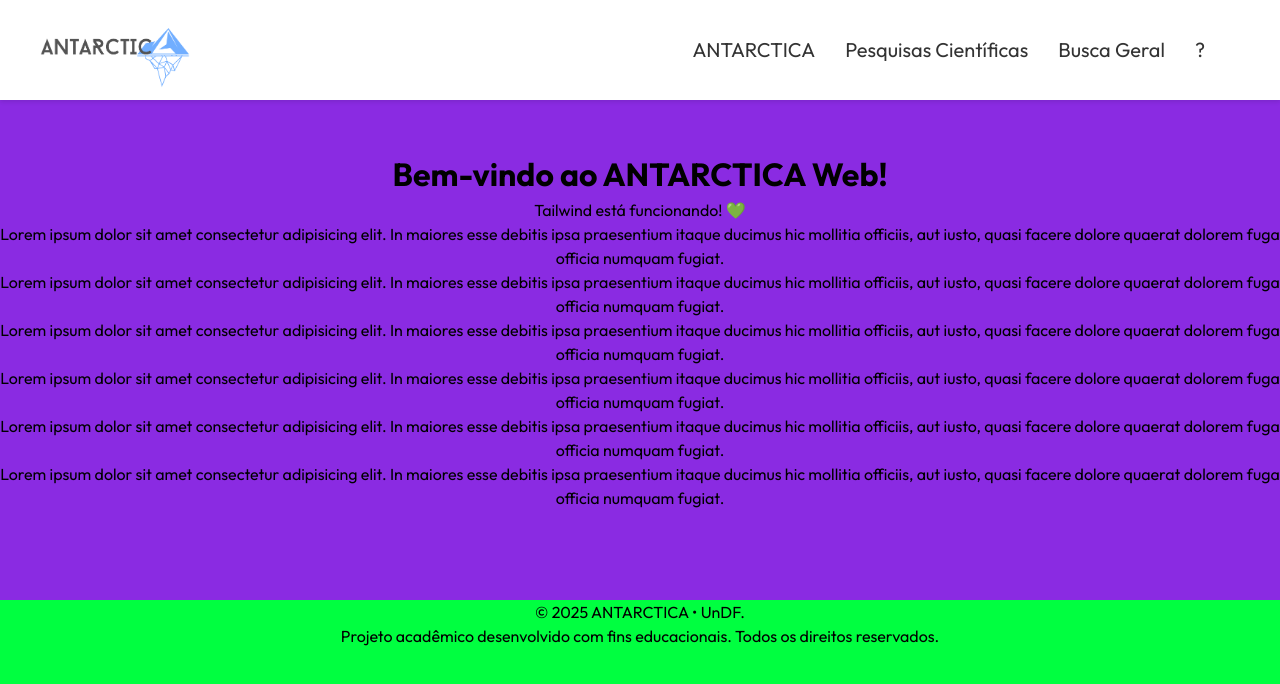
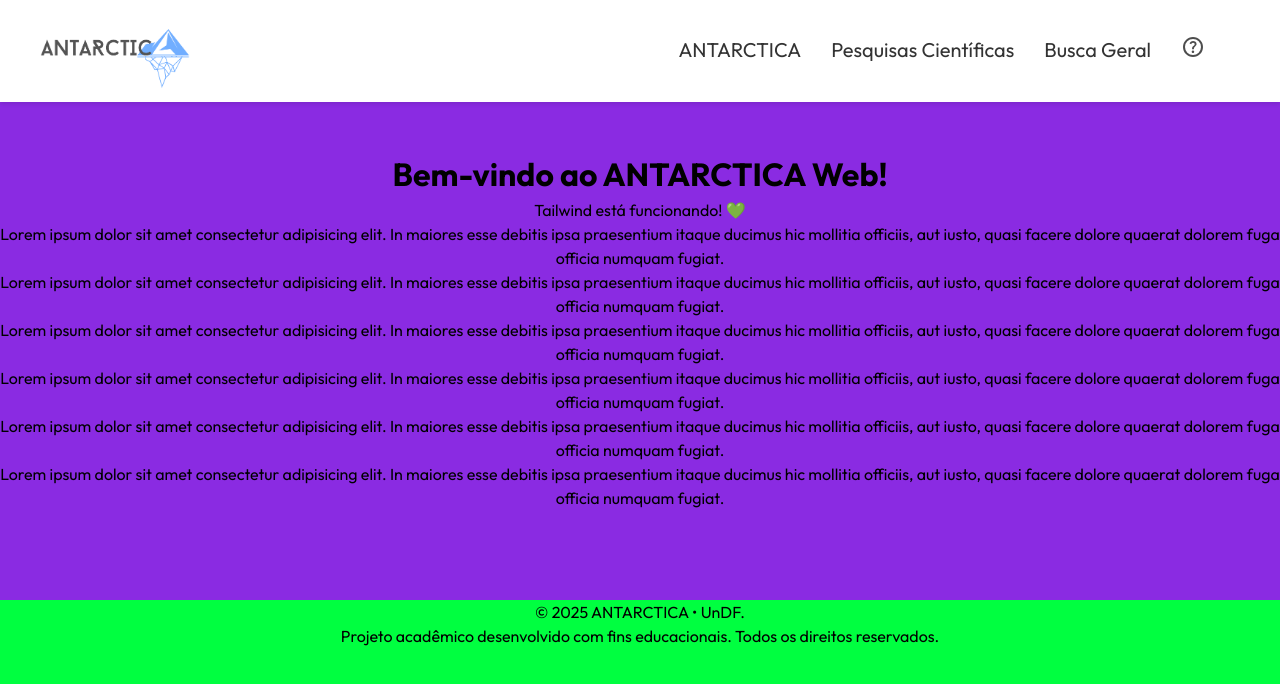
Before and after one commit to ANTARCTICA-UnDF/ANTARCTICA_Web, a React (Vite) app: page / in a window 1280 px wide. Shown: the top 684 px of the page. Built offline with nearby package versions, Linux system fonts and the light colour scheme.

Commit message:
Icon navbar

```diff
--- a/src/components/Navbar/Navbar.jsx
+++ b/src/components/Navbar/Navbar.jsx
@@ -14,7 +14,7 @@
         <li><a href="#about">ANTARCTICA</a></li>
         <li><a href="#services">Pesquisas Científicas</a></li>
         <li><a href="#">Busca Geral</a></li>
-        <li><a href="#contact">?</a></li>
+        <li><a href="#contact"><svg xmlns="http://www.w3.org/2000/svg" height="24px" viewBox="0 -960 960 960" width="24px" fill="#4D4D4D"><path d="M478-240q21 0 35.5-14.5T528-290q0-21-14.5-35.5T478-340q-21 0-35.5 14.5T428-290q0 21 14.5 35.5T478-240Zm-36-154h74q0-33 7.5-52t42.5-52q26-26 41-49.5t15-56.5q0-56-41-86t-97-30q-57 0-92.5 30T342-618l66 26q5-18 22.5-39t53.5-21q32 0 48 17.5t16 38.5q0 20-12 37.5T506-526q-44 39-54 59t-10 73Zm38 314q-83 0-156-31.5T197-197q-54-54-85.5-127T80-480q0-83 31.5-156T197-763q54-54 127-85.5T480-880q83 0 156 31.5T763-763q54 54 85.5 127T880-480q0 83-31.5 156T763-197q-54 54-127 85.5T480-80Zm0-80q134 0 227-93t93-227q0-134-93-227t-227-93q-134 0-227 93t-93 227q0 134 93 227t227 93Zm0-320Z"/></svg></a></li>
       </ul>
     </nav>
   );
```
